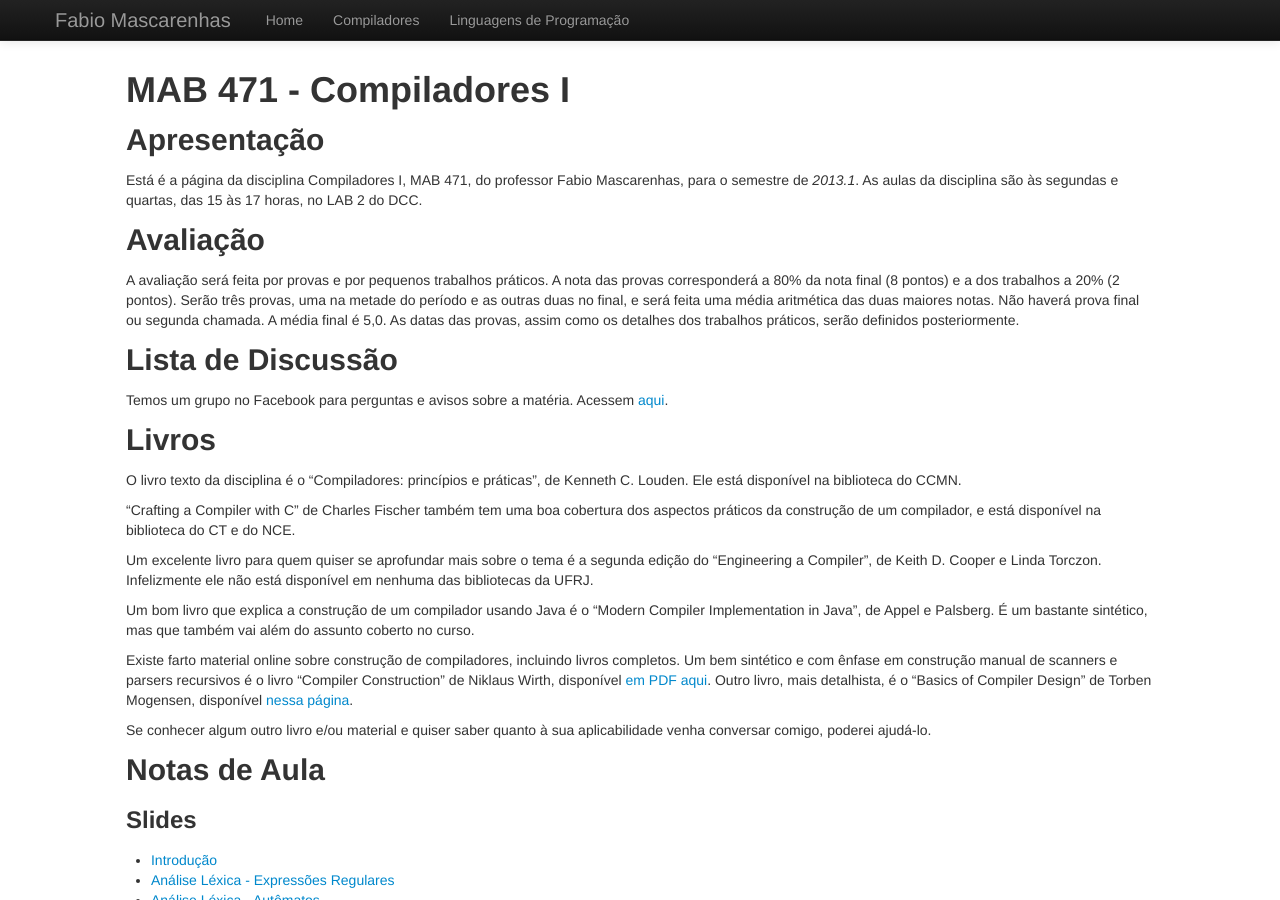
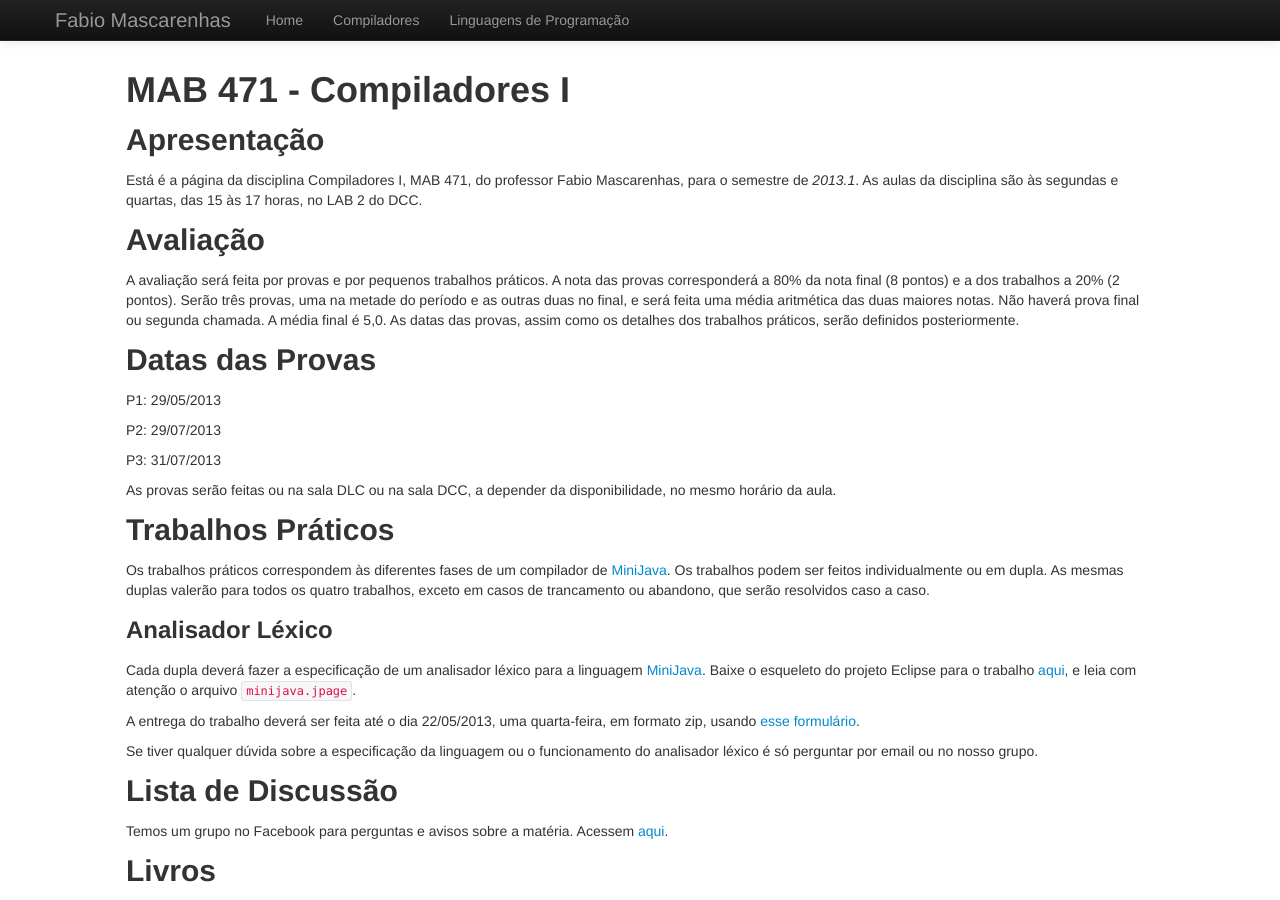
Before and after one commit to fabiomascarenhas/fabiomascarenhas.github.com, a Jekyll site: the page built from comp/index.md, in a window 1280 px wide and 900 px high. Built offline with Jekyll 4.4.1, drawn with Linux system fonts in a browser that asks for light colours.

Commit message:
trab 1 de compiladores 2013.1

```diff
--- a/comp/index.md
+++ b/comp/index.md
@@ -24,6 +24,42 @@ e as outras duas no final, e será feita uma média aritmética das duas
 maiores notas. Não haverá prova final ou segunda chamada. A média
 final é 5,0. As datas das provas, assim como os detalhes dos trabalhos
 práticos, serão definidos posteriormente.
+
+Datas das Provas
+----------------
+
+P1: 29/05/2013
+
+P2: 29/07/2013
+
+P3: 31/07/2013
+
+As provas serão feitas ou na sala DLC ou na sala DCC, a depender da disponibilidade,
+no mesmo horário da aula.
+
+Trabalhos Práticos
+------------------
+
+Os trabalhos práticos correspondem às diferentes fases de um
+compilador de [MiniJava](minijava.html). Os trabalhos podem ser feitos
+individualmente ou em dupla. As mesmas duplas valerão para todos
+os quatro trabalhos, exceto em casos de trancamento ou abandono, que serão
+resolvidos caso a caso.
+
+### Analisador Léxico
+
+Cada dupla deverá fazer a especificação de um analisador léxico para
+a linguagem [MiniJava](minijava.html). Baixe o esqueleto do projeto Eclipse
+para o trabalho [aqui](trab1/MiniJavaLex.zip), e leia com atenção o arquivo
+`minijava.jpage`.
+
+A entrega do trabalho deverá ser feita até o dia 22/05/2013, uma
+quarta-feira, em formato zip, usando [esse
+formulário](http://form.jotformz.com/form/23113756377658).
+
+Se tiver qualquer dúvida sobre a especificação da linguagem ou o
+funcionamento do analisador léxico é só perguntar por email ou no
+nosso grupo.
 
 Lista de Discussão
 ------------------
```
Also changed, not shown: comp/minijava.md (added, +113 -0 lines), 1 other file.
